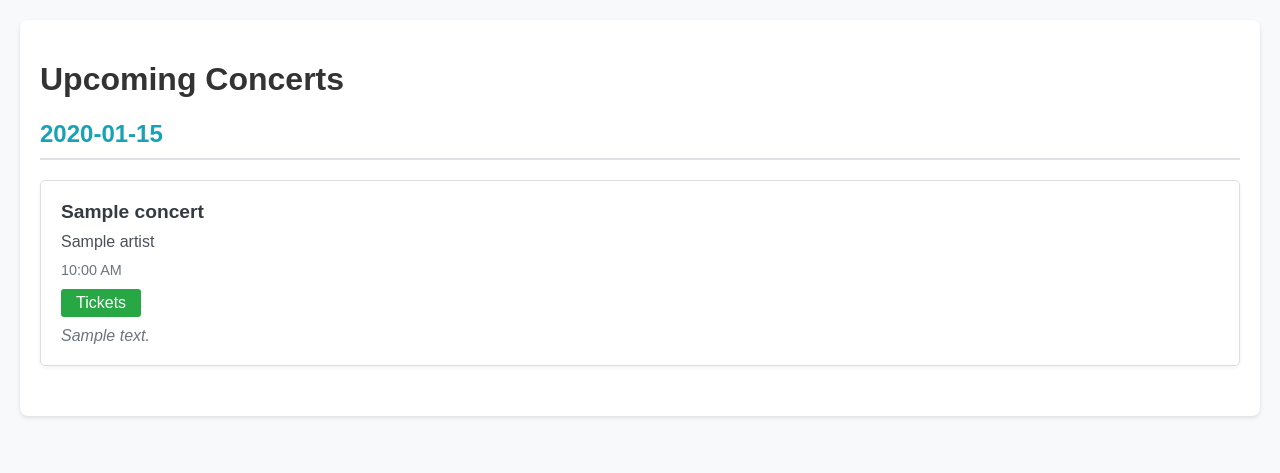
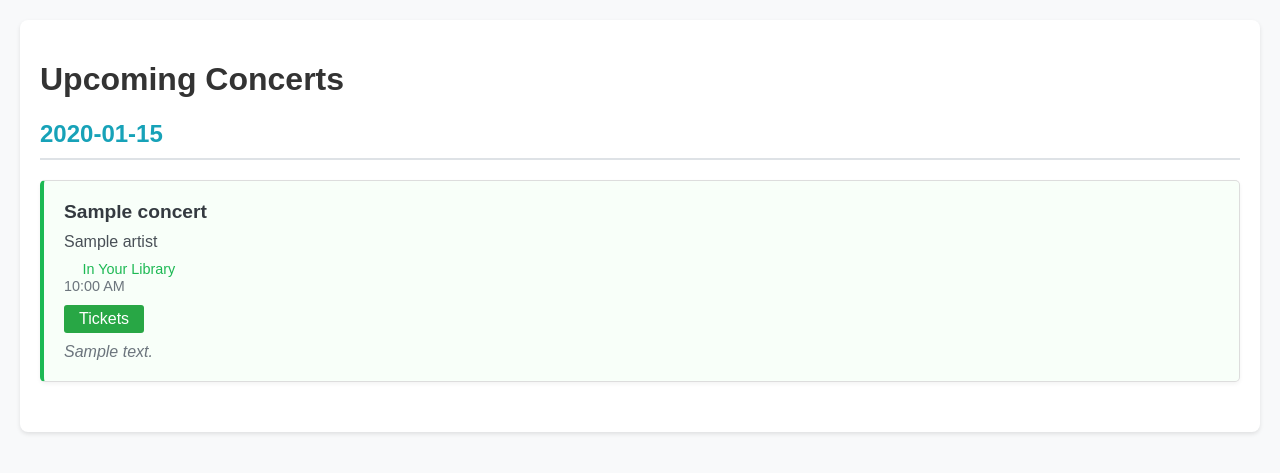
Before and after one commit to hack-c/jazzlistings, a Flask app: template templates/index.html in a window 1280 px wide. Shown: the part 68-541 px from the top of the page. Run offline with Flask 3, Linux system fonts and the light colour scheme; the template is opened without the code that fills it: most values are stand-ins (such as "Sample title", 1, 10 or a date in 2020).

Commit message:
Spotify matches to the top

```diff
--- a/main.py
+++ b/main.py
@@ -17,6 +17,7 @@ from dotenv import load_dotenv
 from threading import Thread
 import atexit
 from sqlalchemy.orm import joinedload
+import spotipy
 
 app = Flask(__name__)
 app.secret_key = os.getenv('FLASK_SECRET_KEY', 'dev')
@@ -33,7 +34,9 @@ print(f"SPOTIFY_REDIRECT_URI: {os.getenv('SPOTIFY_REDIRECT_URI')}")
 def index():
     db = SessionLocal()
     try:
-        today = datetime.now().date()
+        # Use datetime.now() instead of .date() to include today's concerts
+        now = datetime.now()
+        today = now.date()
         thirty_days = today + timedelta(days=30)
 
         # Query concerts with all needed relationships eagerly loaded
@@ -46,26 +49,74 @@ def index():
             )
             .filter(
                 Concert.date >= today,
-                Concert.date <= thirty_days
+                Concert.date <= thirty_days,
+                # Only show future concerts if it's today
+                (Concert.date > today) |
+                ((Concert.date == today) &
+                 (Concert.times.any(ConcertTime.time >= now.time())))
             )
             .order_by(Concert.date)
             .all()
         )
 
-        # Group concerts by date - create a copy of data while session is open
+        # Get user's Spotify data if logged in
+        spotify_artists = set()
+        if 'user_id' in session:
+            user = db.query(User).filter_by(id=session['user_id']).first()
+            if user and user.spotify_token:
+                try:
+                    sp = spotipy.Spotify(auth=user.spotify_token['access_token'])
+
+                    # Get user's saved tracks
+                    saved_tracks = sp.current_user_saved_tracks(limit=50)
+                    for item in saved_tracks['items']:
+                        for artist in item['track']['artists']:
+                            spotify_artists.add(artist['name'].lower())
+
+                    # Get user's top artists
+                    top_artists = sp.current_user_top_artists(limit=50)
+                    for artist in top_artists['items']:
+                        spotify_artists.add(artist['name'].lower())
+
+                    # Get user's playlists and their tracks
+                    playlists = sp.current_user_playlists(limit=50)
+                    for playlist in playlists['items']:
+                        if playlist['owner']['id'] == sp.me()['id']:  # Only user's playlists
+                            tracks = sp.playlist_tracks(playlist['id'], limit=100)
+                            for item in tracks['items']:
+                                if item['track']:
+                                    for artist in item['track']['artists']:
+                                        spotify_artists.add(artist['name'].lower())
+                except Exception as e:
+                    print(f"Error fetching Spotify data: {e}")
+
+        # Group concerts by date and sort by Spotify relevance
         concerts_by_date = {}
         for concert in concerts:
             if concert.date not in concerts_by_date:
                 concerts_by_date[concert.date] = []
-            # Create a dict with all the data we need
+
+            # Calculate Spotify relevance score
+            spotify_score = 0
+            if spotify_artists:
+                for artist in concert.artists:
+                    if artist.name.lower() in spotify_artists:
+                        spotify_score = 1
+                        break
+
             concert_data = {
                 'venue_name': concert.venue.name,
                 'artists': [{'name': artist.name} for artist in concert.artists],
                 'times': [{'time': time.time} for time in concert.times],
                 'ticket_link': concert.ticket_link,
-                'special_notes': concert.special_notes
+                'special_notes': concert.special_notes,
+                'spotify_score': spotify_score
             }
             concerts_by_date[concert.date].append(concert_data)
+
+            # Sort concerts within each date by Spotify relevance
+            for date in concerts_by_date:
+                concerts_by_date[date].sort(key=lambda x: x['spotify_score'], reverse=True)
 
         return render_template('index.html',
                              concerts_by_date=concerts_by_date,
--- a/templates/base.html
+++ b/templates/base.html
@@ -95,7 +95,23 @@
         .spotify-login:hover {
             background-color: #1ed760;
         }
+        .spotify-match {
+            border-left: 4px solid #1DB954;  /* Spotify green */
+            background-color: #f8fff9;
+        }
+
+        .spotify-match-indicator {
+            color: #1DB954;
+            font-size: 0.9em;
+            margin-top: 5px;
+        }
+
+        .fa-spotify {
+            color: #1DB954;
+        }
     </style>
+    <!-- Add Font Awesome for the Spotify icon -->
+    <link rel="stylesheet" href="https://cdnjs.cloudflare.com/ajax/libs/font-awesome/5.15.4/css/all.min.css">
 </head>
 <body>
     <nav>
--- a/templates/index.html
+++ b/templates/index.html
@@ -9,13 +9,18 @@
         <h2>{{ date.strftime('%A, %B %d, %Y') }}</h2>
 
         {% for concert in concerts %}
-        <div class="concert-card">
+        <div class="concert-card {% if concert.spotify_score > 0 %}spotify-match{% endif %}">
             <div class="venue">{{ concert.venue_name }}</div>
             <div class="artists">
                 {% for artist in concert.artists %}
                 <span class="artist">{{ artist.name }}</span>
                 {% endfor %}
             </div>
+            {% if concert.spotify_score > 0 %}
+                <div class="spotify-match-indicator">
+                    <i class="fa fa-spotify"></i> In Your Library
+                </div>
+            {% endif %}
             <div class="times">
                 {% for time in concert.times %}
                 <span class="time">{{ time.time.strftime('%-I:%M %p') }}</span>
```
